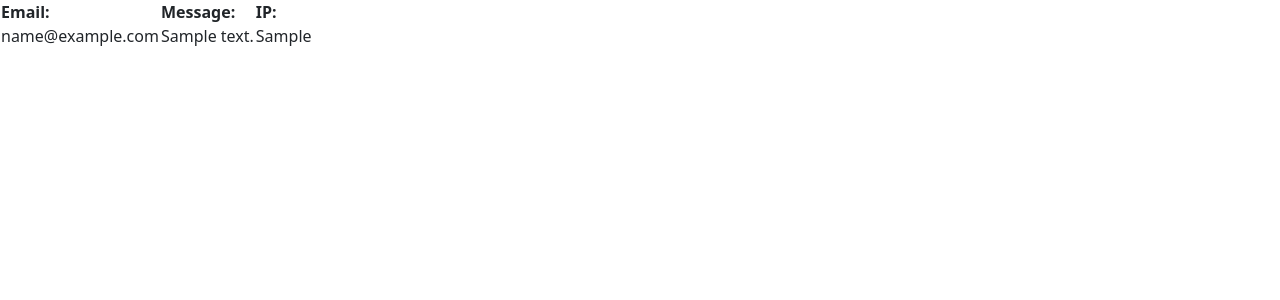
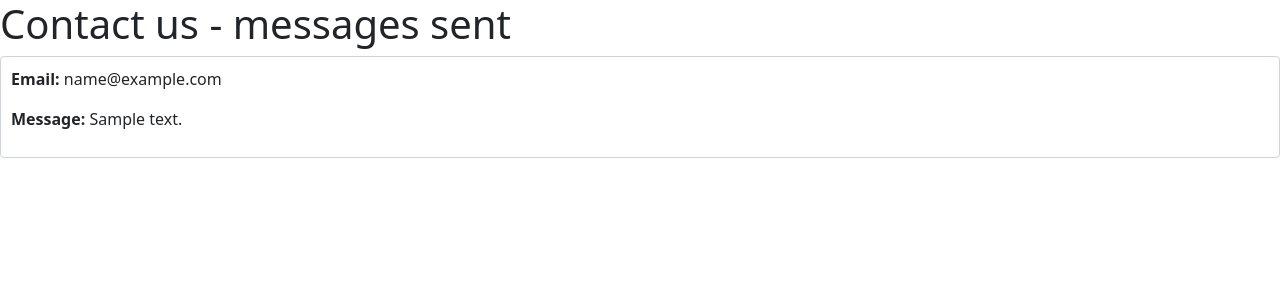
Before and after one commit to ceveline/eComAssignment1, a PHP site: template webapp/app/views/read.php in a window 1280 px wide. Shown: the top 300 px of the page. Run offline with PHP 8.4, Linux system fonts and the light colour scheme; the template is opened without the code that fills it: most values are stand-ins (such as "Sample title", 1, 10 or a date in 2020); some libraries are stand-ins or nearby versions.

Commit message:
styled read.php a bit. Missing the nav bar

```diff
--- a/webapp/app/views/read.php
+++ b/webapp/app/views/read.php
@@ -4,19 +4,28 @@
     <link href="https://cdn.jsdelivr.net/npm/bootstrap@5.3.2/dist/css/bootstrap.min.css" rel="stylesheet" integrity="sha384-T3c6CoIi6uLrA9TneNEoa7RxnatzjcDSCmG1MXxSR1GAsXEV/Dwwykc2MPK8M2HN" crossorigin="anonymous">
     <script src="https://cdn.jsdelivr.net/npm/bootstrap@5.3.2/dist/js/bootstrap.bundle.min.js" integrity="sha384-C6RzsynM9kWDrMNeT87bh95OGNyZPhcTNXj1NW7RuBCsyN/o0jlpcV8Qyq46cDfL" crossorigin="anonymous"></script>
     <link rel="stylesheet" href="https://cdn.jsdelivr.net/npm/bootstrap-icons@1.9.1/font/bootstrap-icons.css">
+    <style>
+
+        /* Custom CSS for styling messages */
+        .message-box {
+            border: 1px solid #ced4da;
+            border-radius: 0.25rem;
+            padding: 10px;
+            margin-bottom: 10px;
+        }
+    </style>
 </head>
 <body>
     <div id='container'>
-		<table>
-			<tr><th>Email:</th><th>Message:</th><th>IP:</th></tr>
-
+		<h1>Contact us - messages sent</h1>
         <?php
         foreach($data as $index => $msg){
-			echo "<tr><td>$msg->email</td><td>$msg->message</td><td>$msg->IP</td></tr>";
+            echo "<div class='message-box'>
+                    <p><strong>Email:</strong> $msg->email</p>
+                    <p><strong>Message:</strong> $msg->message</p>
+                </div>";
         }
         ?>
-		</table>
-
     </div>
 </body>
 </html>
```
Lines whose indentation alone changed are shown as unchanged.
